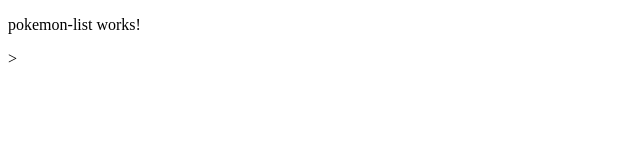
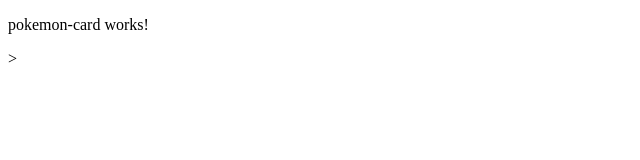
Before and after one commit to pedromssoares/pokedex-wevo, an Angular app: page / in a window 1280 px wide. Shown: the top 160 px of the page, without its empty margins (0-640 px from the left). Built offline with nearby package versions, Linux system fonts and the light colour scheme.

Commit message:
Feature: add component "pokemon-card"

```diff
--- a/src/app/app.module.ts
+++ b/src/app/app.module.ts
@@ -3,11 +3,13 @@
 
 import {AppComponent} from './app.component';
 import {PokemonListComponent} from './pokemon-list/pokemon-list.component';
+import {PokemonCardComponent} from './pokemon-card/pokemon-card.component';
 
 @NgModule({
   declarations: [
     AppComponent,
-    PokemonListComponent
+    PokemonListComponent,
+    PokemonCardComponent
   ],
   imports: [
     BrowserModule
--- /dev/null
+++ b/src/app/pokemon-card/pokemon-card.component.html
@@ -0,0 +1 @@
+<p>pokemon-card works!</p>
--- /dev/null
+++ b/src/app/pokemon-card/pokemon-card.component.ts
@@ -0,0 +1,16 @@
+import {Component, OnInit} from '@angular/core';
+
+@Component({
+  selector: 'app-pokemon-card',
+  templateUrl: './pokemon-card.component.html',
+  styleUrls: ['./pokemon-card.component.sass']
+})
+export class PokemonCardComponent implements OnInit {
+
+  constructor() {
+  }
+
+  ngOnInit(): void {
+  }
+
+}
--- a/src/app/pokemon-list/pokemon-list.component.html
+++ b/src/app/pokemon-list/pokemon-list.component.html
@@ -1 +1 @@
-<p>pokemon-list works!</p>
+<app-pokemon-card></app-pokemon-card>
```
Also changed, not shown: src/app/pokemon-card/pokemon-card.component.sass (added), 1 other file (tests, documents, lock files or other folders).
